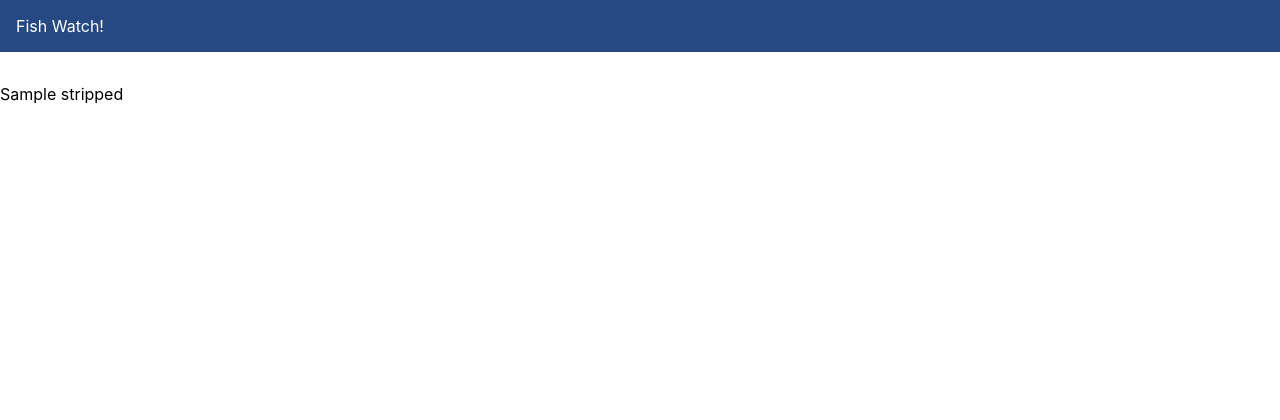
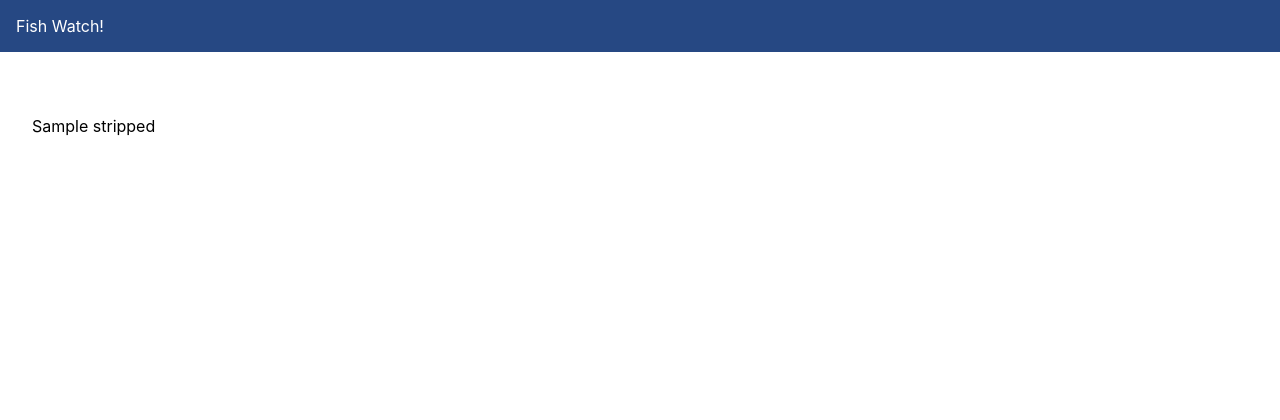
Before and after one commit to stasi815/Fish-Watch-v2, a Flask app: template templates/all.html in a window 1280 px wide. Shown: the top 420 px of the page. Run offline with Flask 2, Linux system fonts and the light colour scheme; the template is opened without the code that fills it: most values are stand-ins (such as "Sample title", 1, 10 or a date in 2020).

Commit message:
[added]more string formatting

```diff
--- a/app.py
+++ b/app.py
@@ -46,19 +46,7 @@ def get_all():
 
     # new_string = " ".join(word_list)
 
-    # response = re.sub("\\n", " ", response)
-    # edited_response = re.sub(r'^(?:\\n)+','', new_string)
-
-    # for i in response:
-    #     return i
-    # string_response = response.rstrip()
-    edited_response = response.replace('\\n', ' ')
-    edited_response = edited_response.replace('\\u', " ")
-    # new_response = edited_response.replace('\[{', ' ')
-    # new_response = re.sub('\[{|\}]|\}|\{', " ", edited_response)
-
-    # print(response, file=sys.stderr)
-    # print(new_response)
+    edited_response = response.replace('\\n', ' ').replace('\\u', " ").replace('\\', "").replace('\&nbsp;', "")
 
     stripped = re.sub('<[^<]+?>|\[{|\}]|\}|\{', '', edited_response)
 
--- a/static/style.css
+++ b/static/style.css
@@ -73,6 +73,11 @@ ul {
     height: 15px;
 }
 
+
+.all-items {
+    padding: 2em;
+}
+
 footer > h3 {
     margin: 0;
     padding: 1em;
--- a/templates/all.html
+++ b/templates/all.html
@@ -13,7 +13,7 @@
 
 {% block content %}
 
-    <div>
+    <div class="all-items">
         {{ stripped }}
     </div>
 
```
